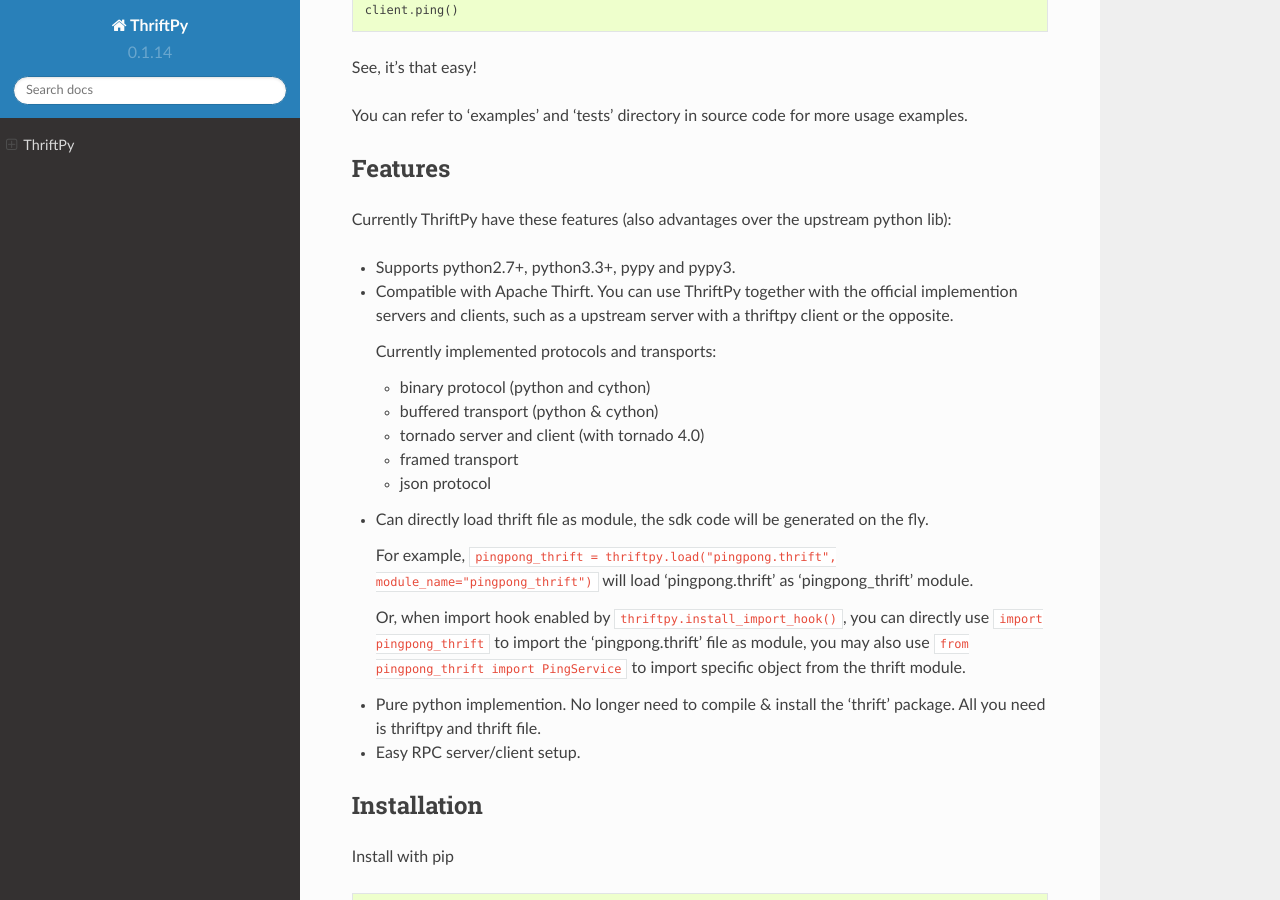
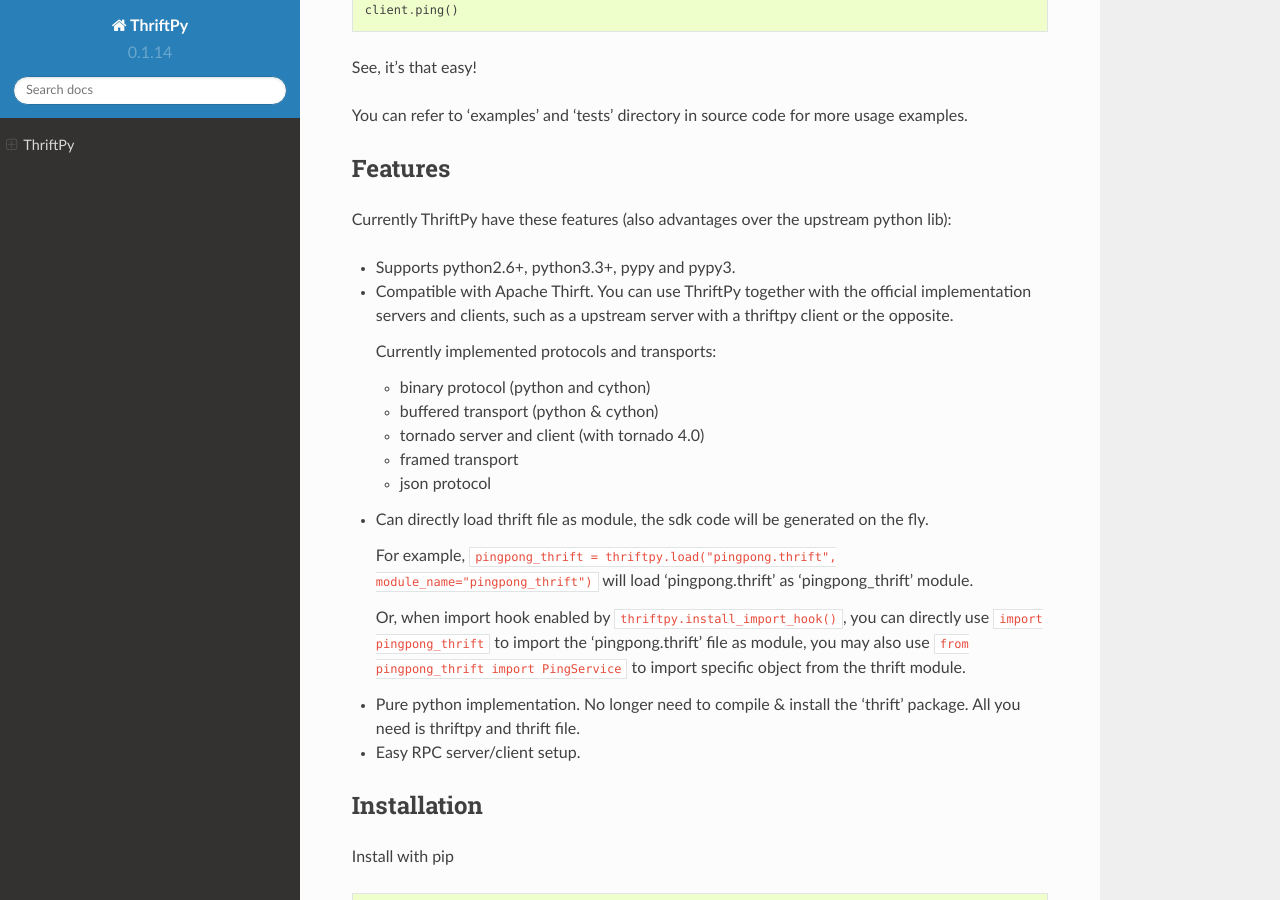
Before and after one commit to Thriftpy/thriftpy, a Sphinx documentation site: the page built from docs/index.rst, in a window 1280 px wide and 900 px high, scrolled down 1167 px. Built offline with Sphinx 7.4.7 and the Read the Docs theme 2.0.0, drawn with Linux system fonts in a browser that asks for light colours; some of the changed text lies outside the part shown.

Commit message:
update docs, py2.6 also supported.

```diff
--- a/docs/index.rst
+++ b/docs/index.rst
@@ -2,7 +2,7 @@
 ThriftPy
 ========
 
-ThriftPy is a pure python implemention of
+ThriftPy is a pure python implementation of
 `Apache Thrift <http://thrift.apache.org/>`_ in a pythonic way.
 
 The official thrift python lib is not pythonic at all, it needs a complicated
@@ -72,10 +72,10 @@
 Currently ThriftPy have these features (also advantages over the upstream
 python lib):
 
-- Supports python2.7+, python3.3+, pypy and pypy3.
+- Supports python2.6+, python3.3+, pypy and pypy3.
 
 - Compatible with Apache Thirft.  You can use ThriftPy together with the
-  official implemention servers and clients, such as a upstream server with
+  official implementation servers and clients, such as a upstream server with
   a thriftpy client or the opposite.
 
   Currently implemented protocols and transports:
@@ -101,7 +101,7 @@
   as module, you may also use ``from pingpong_thrift import PingService`` to
   import specific object from the thrift module.
 
-- Pure python implemention. No longer need to compile & install the 'thrift'
+- Pure python implementation. No longer need to compile & install the 'thrift'
   package. All you need is thriftpy and thrift file.
 
 - Easy RPC server/client setup.
```
Also changed, not shown: README.rst (+4 -4 lines).
